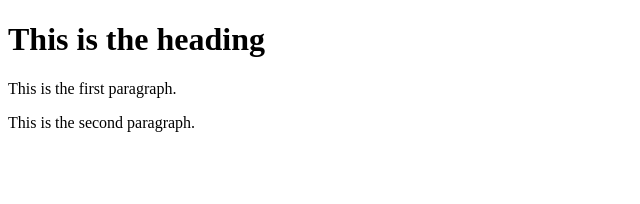
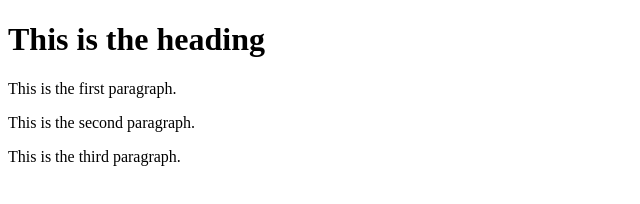
Before and after one commit to kunbeg2/git-test, a website: page index.html in a window 1280 px wide. Shown: the whole page, without its empty margins (0-640 px from the left). Drawn offline with Linux system fonts and the light colour scheme.

Commit message:
package.json created

```diff
--- a/index.html
+++ b/index.html
@@ -9,5 +9,7 @@
     <h1>This is the heading</h1>
     <p>This is the first paragraph.</p>
     <p>This is the second paragraph.</p>
+    <p>This is the third paragraph.</p>
+
 </body>
 </html>
```
Also changed, not shown: package.json (added, +24 -0 lines), 2 other files.
